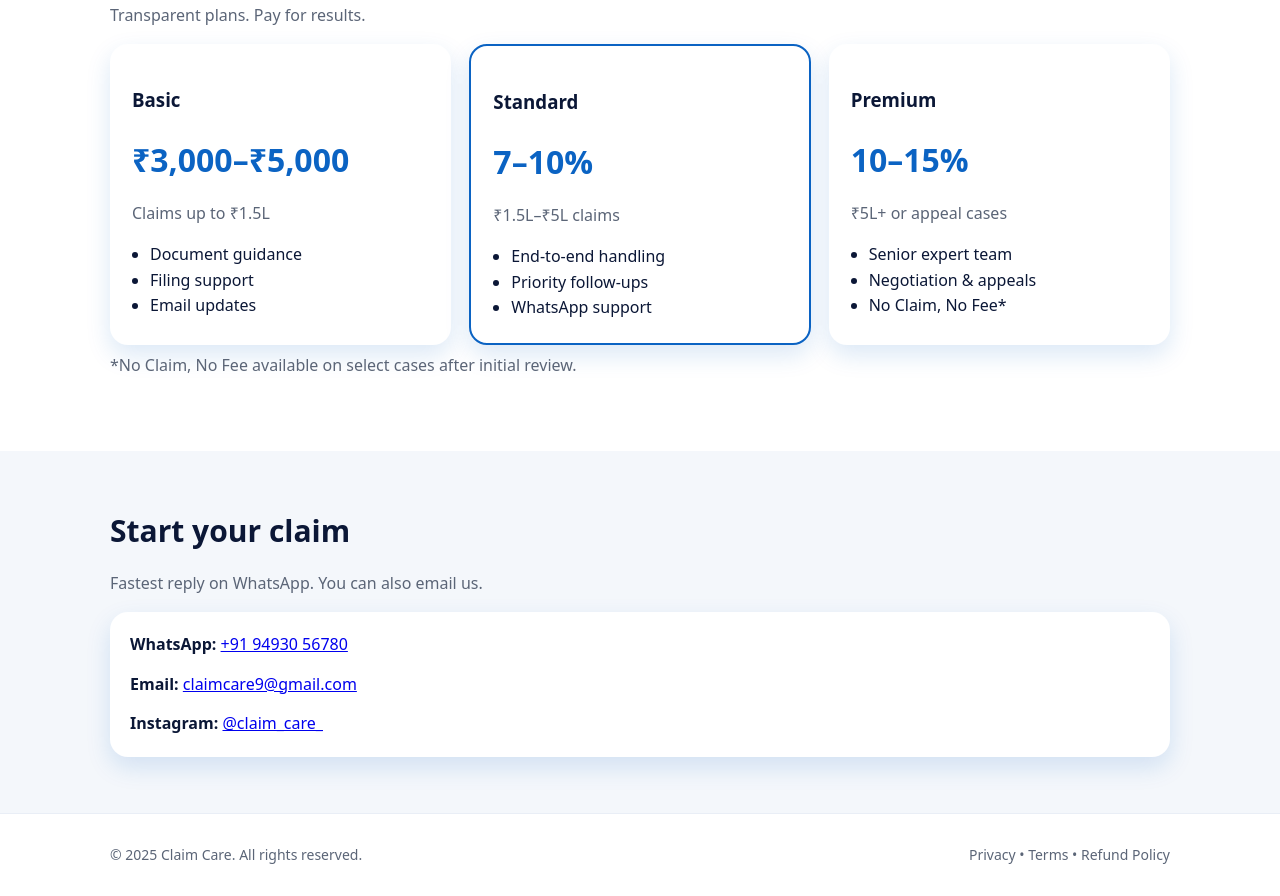
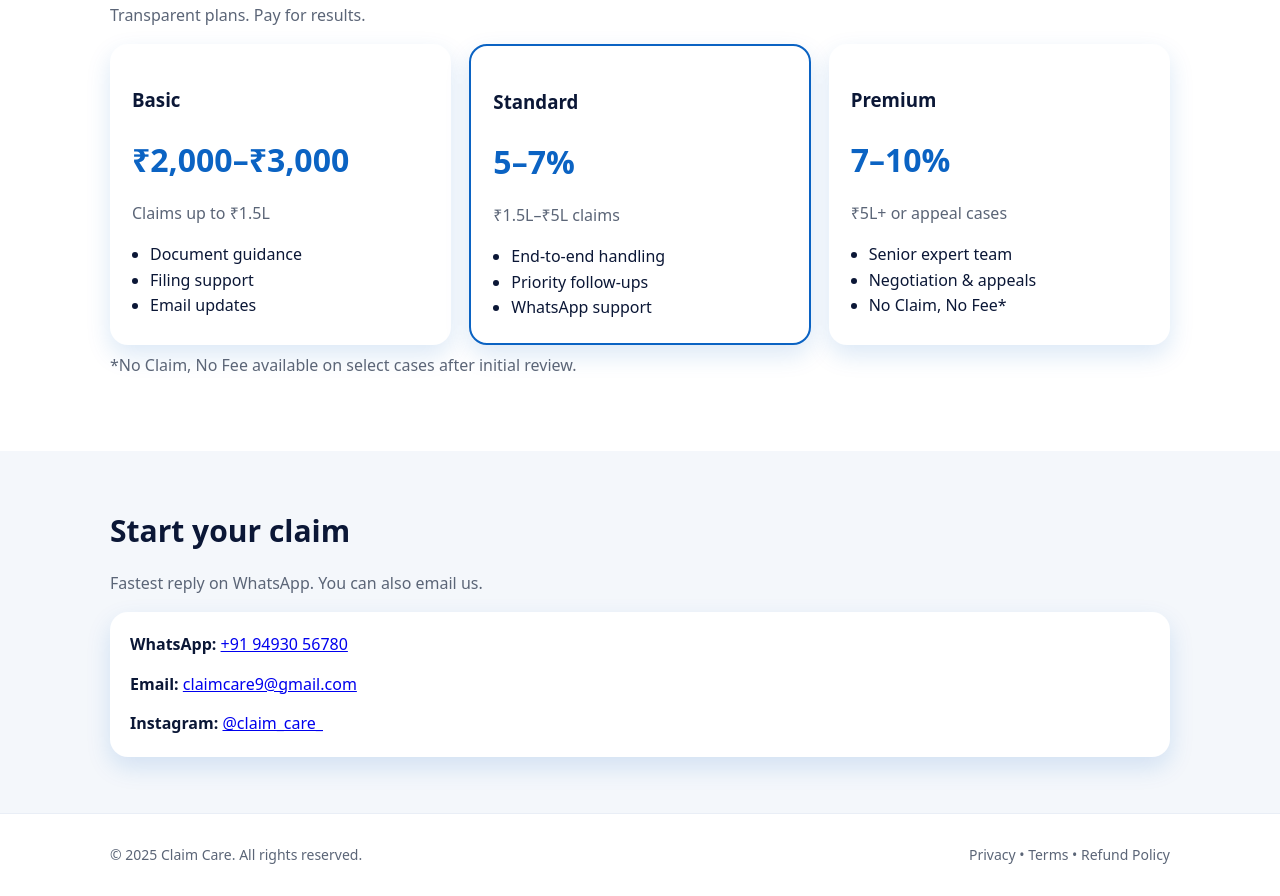
Before and after one commit to claimcare/Claimcare, a plain HTML site: page index.html in a window 1280 px wide. Shown: the part 1299-2195 px from the top of the page. Drawn offline with Linux system fonts and the light colour scheme.

Commit message:
Update index.html

```diff
--- a/index.html
+++ b/index.html
@@ -152,7 +152,7 @@
       <div class="price">
         <div class="card">
           <h3>Basic</h3>
-          <div class="amt">₹3,000–₹5,000</div>
+          <div class="amt">₹2,000–₹3,000</div>
           <p class="muted">Claims up to ₹1.5L</p>
           <ul>
             <li>Document guidance</li>
@@ -162,7 +162,7 @@
         </div>
         <div class="card" style="border:2px solid var(--blue)">
           <h3>Standard</h3>
-          <div class="amt">7–10%</div>
+          <div class="amt">5–7%</div>
           <p class="muted">₹1.5L–₹5L claims</p>
           <ul>
             <li>End-to-end handling</li>
@@ -172,7 +172,7 @@
         </div>
         <div class="card">
           <h3>Premium</h3>
-          <div class="amt">10–15%</div>
+          <div class="amt">7–10%</div>
           <p class="muted">₹5L+ or appeal cases</p>
           <ul>
             <li>Senior expert team</li>
```
